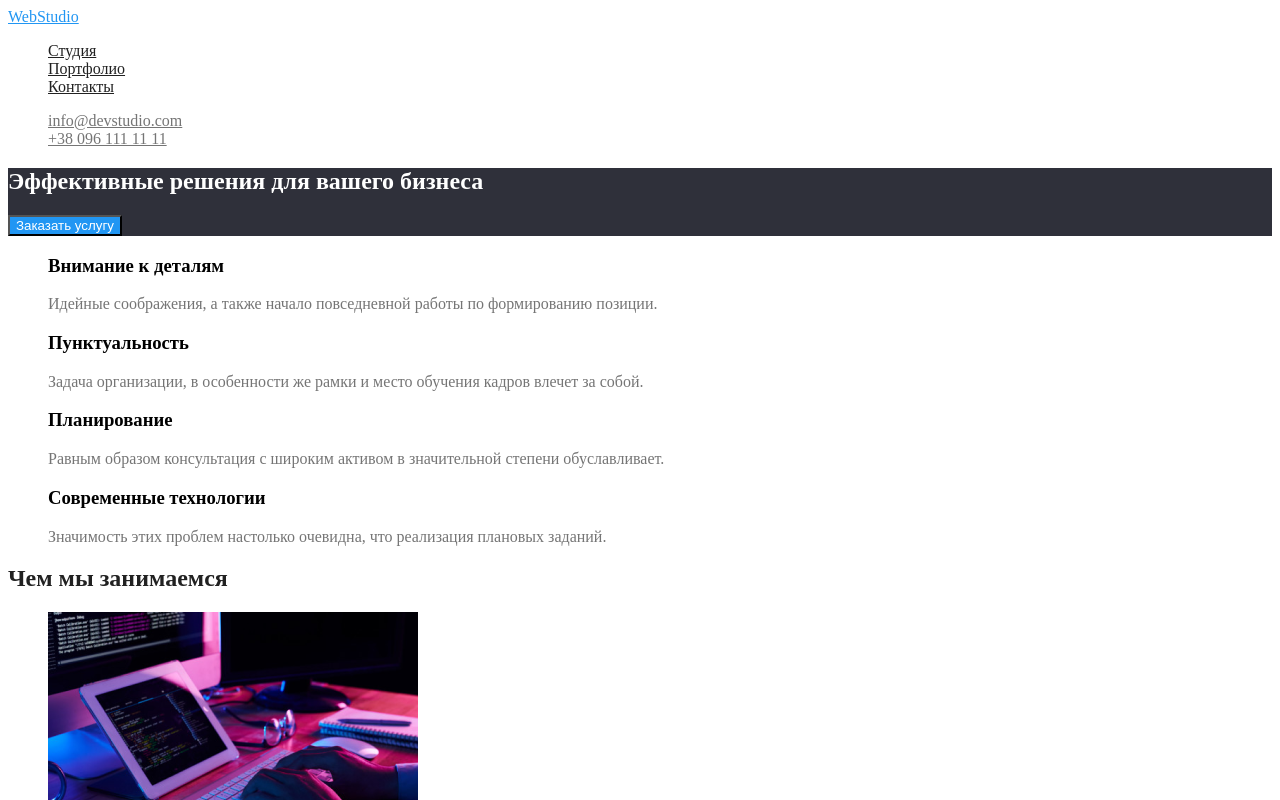
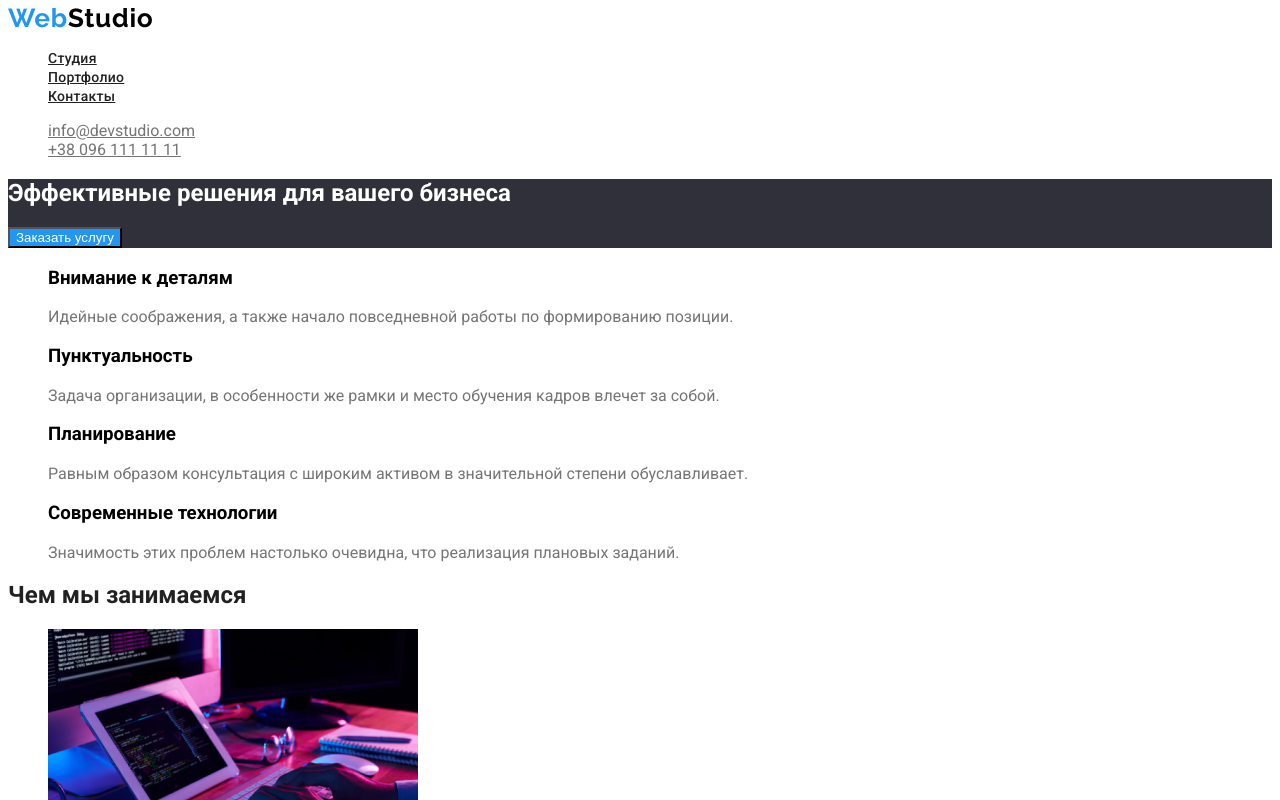
Before and after one commit to IuliaChus/IuliaChus-goit-markup-hw-02, a plain HTML site: page index.html in a window 1280 px wide. Shown: the top 800 px of the page. Drawn offline with Linux system fonts and the light colour scheme.

Commit message:
new page

```diff
--- a/index.html
+++ b/index.html
@@ -4,19 +4,24 @@
     <meta charset="UTF-8">
     <meta name="viewport" content="width=device-width, initial-scale=1.0">
     <title>Document</title>
+    <link rel="preconnect" href="https://fonts.gstatic.com">
+<link href="https://fonts.googleapis.com/css2?family=Raleway:wght@700&family=Roboto:wght@400;500;700;900&display=swap" rel="stylesheet">
     <link rel="stylesheet" href="./styles.css">
+
 </head>
-<body>
+<body class="body">
         <!--Шапка -->
 
-    <header>
 
-       <a href="WebStudio" class="logo" >WebStudio</a>
+        <header class="header">
 
-       <ul class="site-nav-list">
-           <li><a href="" class="link-current">Студия</a> </li>
-           <li><a href="" class="link-current">Портфолио</a> </li>
-           <li><a href="" class="link-current">Контакты</a> </li>
+
+            <img class="header-logo" src="img/logo.png" alt="лого">
+
+            <ul class="header-nav-list">
+                <li><a href="" class="header-link">Студия</a> </li>
+                <li><a href="/portfolio.html" class="header-link">Портфолио</a> </li>
+                <li><a href="" class="header-link">Контакты</a> </li>
             </ul>
 
            <ul class="contacts">
@@ -35,8 +40,8 @@
 <main>
 
         <section class="hero">
-            <h1 class="hero-titel ">Эффективные решения для вашего бизнеса</h1>
-            <button class="hero-button">Заказать услугу</button>
+            <h1 class="hero-titel">Эффективные решения для вашего бизнеса</h1>
+            <button class="hero-button" >Заказать услугу</button>
         </section>
 
     <!--Секция-->
--- a/styles.css
+++ b/styles.css
@@ -14,17 +14,33 @@
 list-style: none;
  }
 
- .logo{
+ .body{
+     font-family: Roboto, sans-serif;
+ }
+ .header{
+     background-color: #ffffff;
+ }
+
+ .header-logo{
     color: var(--accent-color);
+    font-family: raleway , sans-serif;
+    font-weight: 700;
 
  }
+ .header-link{
+font-family: Roboto;
+font-weight: 500;
+font-size: 14px;
+line-height: 16px;
+letter-spacing: 0.02em
+ }
 
-.site-nav-list a {
+.header-nav-list a {
     color: var(--titel-text-color);
 }
 
-.link-current:hover,
-.link-current:focus
+.header-link:hover,
+.header-link:focus
 {
   color: var(--accent-color);
 }
@@ -41,8 +57,6 @@ list-style: none;
 
 
 
-
-
  .hero{
 background-color: var( --background-color);
  }
@@ -55,8 +69,9 @@ color: var(--primary-white-color);
  }
 
 
+
 .section{
-
+background-color: #ffffff;
 }
  .section-titel{
      color: var(--titel-text-color);
@@ -76,6 +91,7 @@ color: var(--primary-white-color);
 
 
 .our-team-section{
+    background-color: #F5F4FA;
 
 }
  .our-team-titel{
@@ -95,6 +111,8 @@ color: var(--primery-text-color);
 }
 .footer-logo{
     color: var(--accent-color);
+    font-family: raleway , sans-serif;
+    font-weight: 700;
 }
 .footer-address{
     color: var(--primary-white-color);
```
Also changed, not shown: portfolio.html (added, +50 -0 lines), img/logo.png (added). Lines whose indentation alone changed are shown as unchanged.
